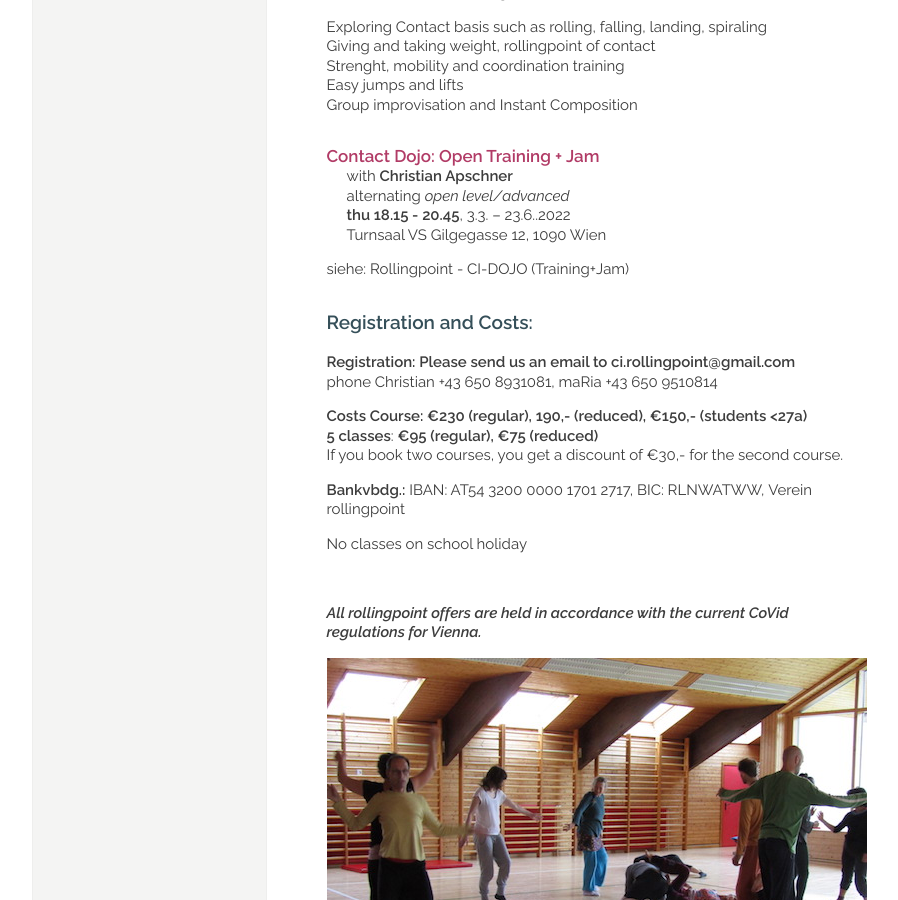
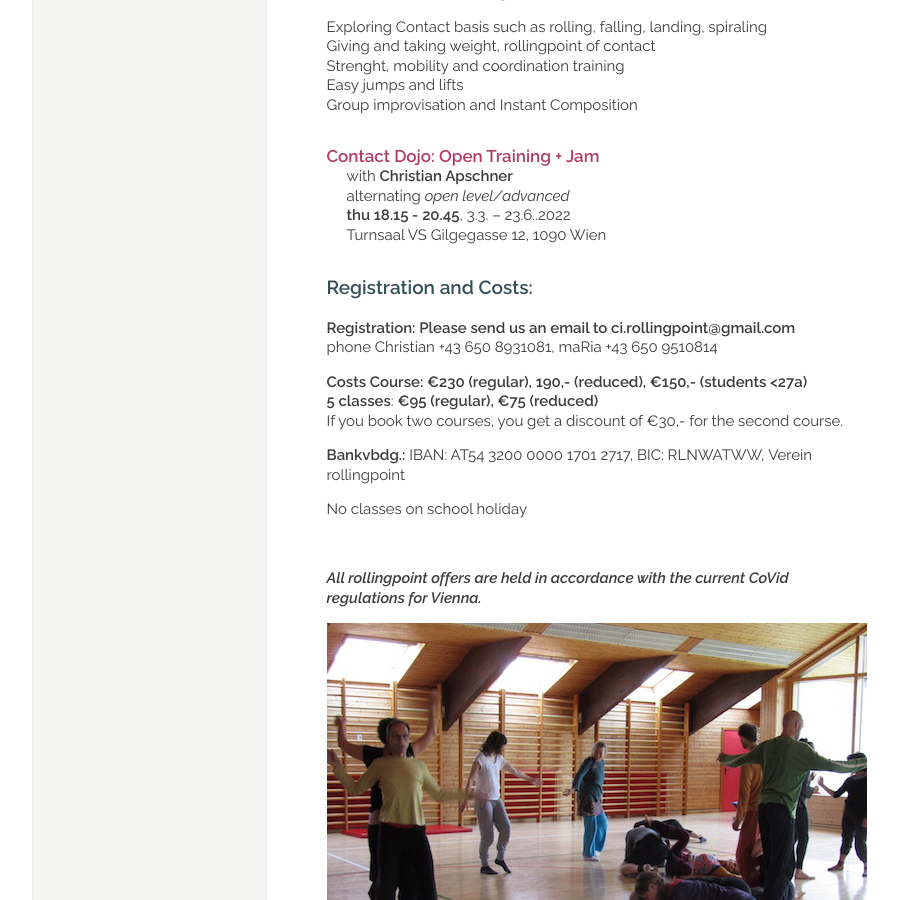
Before and after one commit to manulari/rollingpointat, a Jekyll site: the page built from _pages_en/en-kurse.md, in a window 1280 px wide and 900 px high, scrolled down 1059 px. Shown: the whole window, without its empty margins (152-1050 px from the left). Built offline with Jekyll 4.4.1, drawn with Linux system fonts in a browser that asks for light colours; comment, search, counter and statistics services are not loaded; part of the change alters nothing that is shown.

Commit message:
Update page (en) “en-kurse”

```diff
--- a/_pages_en/en-kurse.md
+++ b/_pages_en/en-kurse.md
@@ -6,12 +6,12 @@ other_lang: /kurse
 ---
 Semester courses
 
-| day       | time            | teacher       | course                                                          | place                         |
-| --------- | --------------- | ------------- | --------------------------------------------------------------- | ----------------------------- |
-| **mo**    | **18.10-20.10** | **maRia**     | **["Opening, Folding, Release" Contempory Dance](#moe)**        | **Gilgegasse 12, 1090 Wien**  |
-| **tue)*** | **18.00-20.30** | **maRia**     | [](#die)**[Holistic body training + "Bounce and Shake"](#die)** | **Einsiedlerg. 7, 1050 Wien** |
-| **wed**   | **18.15-20.30** | **Christian** | [](#mie)**[Contact Improvisation and -Technique](#mie)**        | **Einsiedlerg. 7, 1050 Wien** |
-| **thu**   | **18.15-20.45** | **Christian** | **[Contact Dojo: Open Training + Jam](#doe)**                   | **Gilgegasse 12, 1090 Wien**  |
+| day       | time            | teacher       | course                                                         | place                         |
+| --------- | --------------- | ------------- | -------------------------------------------------------------- | ----------------------------- |
+| **mo**    | **18.10-20.10** | **maRia**     | **["Opening, Folding, Release" Contempory Dance](#mo)**        | **Gilgegasse 12, 1090 Wien**  |
+| **tue*)** | **18.00-20.30** | **maRia**     | [](#die)**[Holistic body training + "Bounce and Shake"](#di)** | **Einsiedlerg. 7, 1050 Wien** |
+| **wed**   | **18.15-20.30** | **Christian** | [](#mie)**[Contact Improvisation and -Technique](#mi)**        | **Einsiedlerg. 7, 1050 Wien** |
+| **thu**   | **18.15-20.45** | **Christian** | **[Contact Dojo: Open Training + Jam](#do)**                   | **Gilgegasse 12, 1090 Wien**  |
 
 &nbsp;
 
@@ -68,7 +68,7 @@ alternating *open level/advanced*\
 **thu 18.15 - 20.45**, 3.3. – 23.6..2022\
 Turnsaal VS Gilgegasse 12, 1090 Wien
 
-siehe: Rollingpoint - CI-DOJO (Training+Jam)
+
 
 ### Registration and Costs:
 
```
